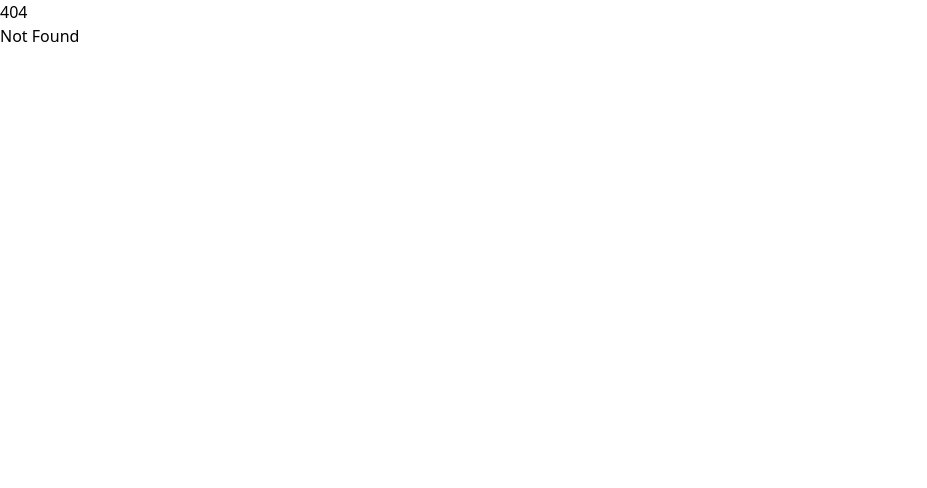
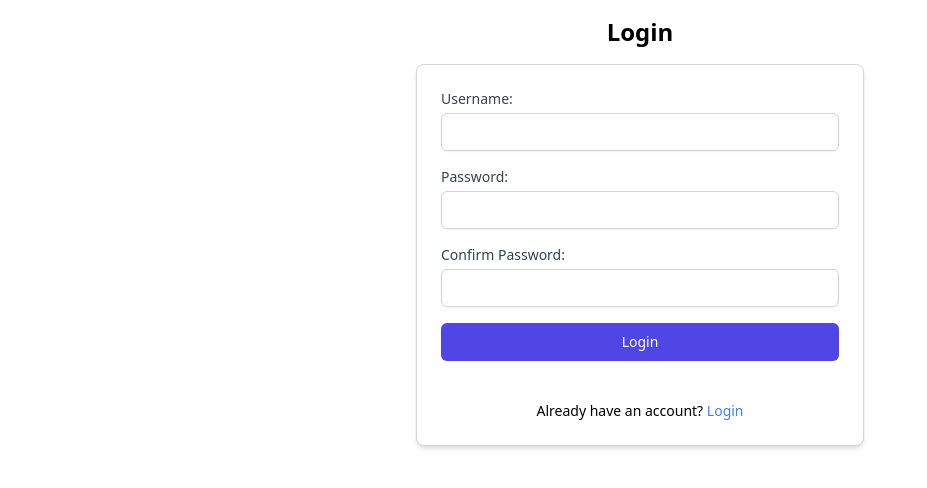
Before and after one commit to AlsoKnownAs-Ax/Bug-Bounty-Bank, a SvelteKit app in the folder client/: page /register in a window 1280 px wide. Before the commit this address had no page. Shown: the top 488 px of the page, without its empty margins (0-927 px from the left). Built offline with nearby package versions, Linux system fonts and the light colour scheme.

Commit message:
✨ [frontend] Add Registration page ( no backend )

```diff
--- a/client/package.json
+++ b/client/package.json
@@ -34,5 +34,8 @@
 		"typescript": "^5.0.0",
 		"typescript-eslint": "^8.20.0",
 		"vite": "^6.0.0"
+	},
+	"dependencies": {
+		"bug-bounty-bank": "file:"
 	}
 }
--- a/client/src/routes/bug-bounty/+layout.svelte
+++ b/client/src/routes/bug-bounty/+layout.svelte
@@ -11,6 +11,7 @@
         <div class="container mx-auto flex justify-between items-center">
             <a class="text-xl font-bold" href="/bug-bounty/home">Bug Bounty Bank</a>
             <div class="space-x-4">
+                <a href="home" class="hover:text-gray-200">Home</a>
                 <a href="account-details" class="hover:text-gray-200">Account</a>
             </div>
         </div>
--- /dev/null
+++ b/client/src/routes/register/+page.svelte
@@ -0,0 +1,27 @@
+<script lang="ts">
+	import { goto } from "$app/navigation";
+
+    function handleSubmit(event: Event) {
+        event.preventDefault();
+
+    }
+</script>
+
+<h1 class="text-2xl font-bold text-center my-4">Login</h1>
+<form on:submit={handleSubmit} class="max-w-md mx-auto p-6 border border-gray-300 rounded-lg bg-white shadow-md">
+    <div class="mb-4">
+        <label for="email" class="block text-sm font-medium text-gray-700">Username:</label>
+        <input type="text" id="email" class="mt-1 block w-full px-3 py-2 border border-gray-300 rounded-md shadow-sm focus:outline-none focus:ring-indigo-500 focus:border-indigo-500 sm:text-sm" />
+    </div>
+    <div class="mb-4">
+        <label for="password" class="block text-sm font-medium text-gray-700">Password:</label>
+        <input type="password" id="password" class="mt-1 block w-full px-3 py-2 border border-gray-300 rounded-md shadow-sm focus:outline-none focus:ring-indigo-500 focus:border-indigo-500 sm:text-sm" />
+    </div>
+    <div class="mb-4">
+        <label for="confirm_password" class="block text-sm font-medium text-gray-700">Confirm Password:</label>
+        <input type="password" id="confirm_password" class="mt-1 block w-full px-3 py-2 border border-gray-300 rounded-md shadow-sm focus:outline-none focus:ring-indigo-500 focus:border-indigo-500 sm:text-sm" />
+    </div>
+    <button type="submit" class="w-full py-2 px-4 border border-transparent rounded-md shadow-sm text-sm font-medium text-white bg-indigo-600 hover:bg-indigo-700 focus:outline-none focus:ring-2 focus:ring-offset-2 focus:ring-indigo-500">Login</button>
+    <p class="text-sm mt-10 text-center">Already have an account? <a href="/login" class="text-blue-500">Login</a></p>
+
+</form>
```
Also changed, not shown: 1 other file (tests, documents, lock files or other folders).
